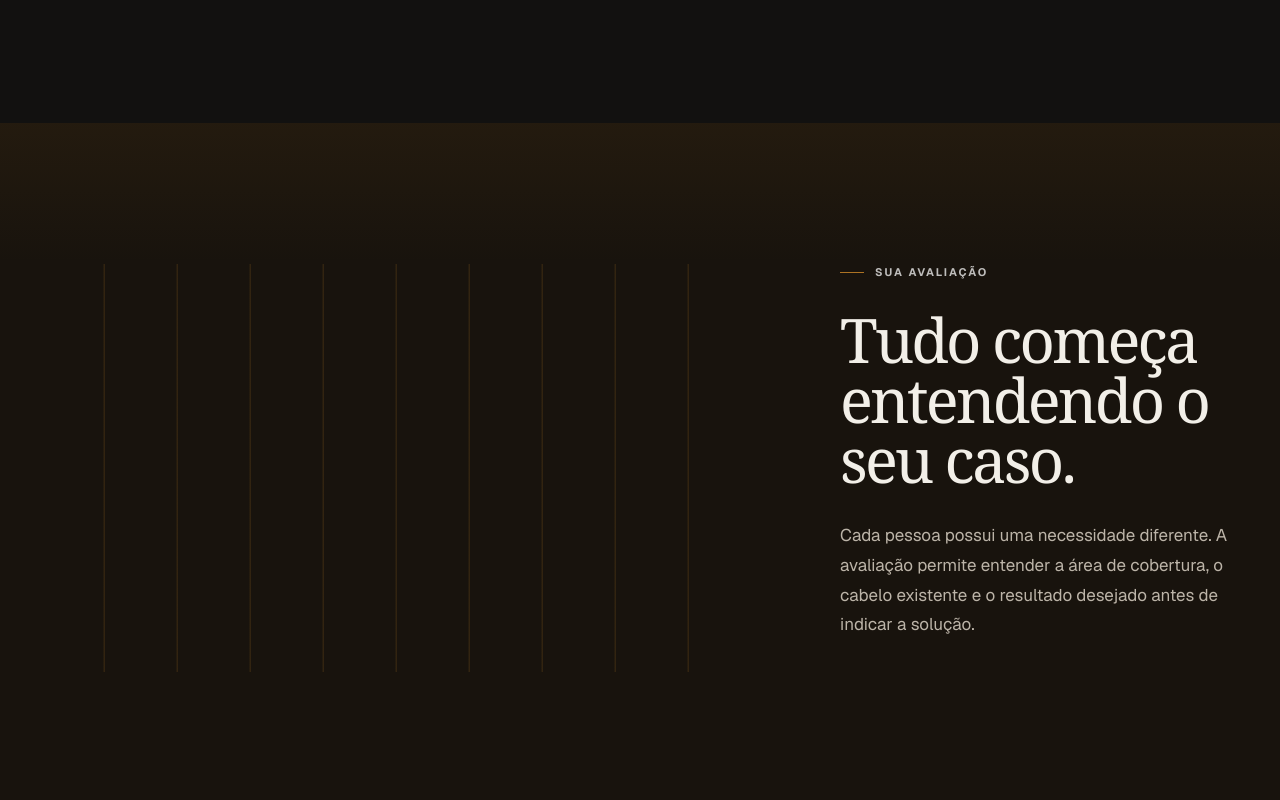
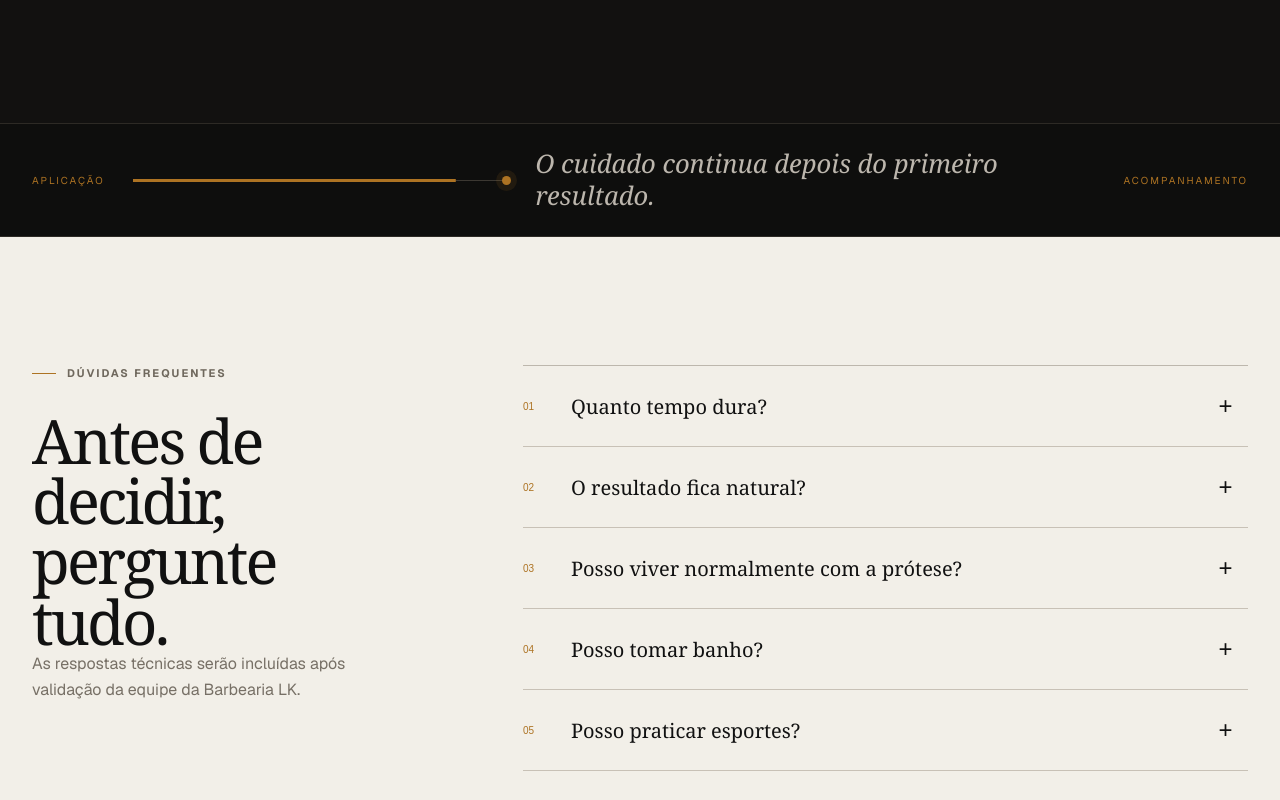
Before and after one commit to dybalaxpkrl/repositorio-LK, a Next.js app: page / in a window 1280 px wide. Shown: the part 4600-5400 px from the top of the page. Built offline with nearby package versions, Linux system fonts and the light colour scheme; no server answers.

Commit message:
Remove redundant evaluation section

```diff
--- a/app/page.tsx
+++ b/app/page.tsx
@@ -62,8 +62,6 @@ export default function Home() {
 
     <section className="process" id="processo"><div className="process-title"><p className="eyebrow"><span/> Como funciona</p><h2>Da avaliação ao acabamento.</h2><p>Um processo claro, conduzido a partir das necessidades do seu caso.</p></div><div className="timeline">{steps.map(([n,title,text])=><article key={n}><span>{n}</span><div><h3>{title}</h3><p>{text}</p></div></article>)}</div></section>
 
-    <section className="offer"><div className="offer-lines" aria-hidden="true"/><div className="offer-copy"><p className="eyebrow"><span/> Sua avaliação</p><h2>Tudo começa entendendo o seu caso.</h2><p>Cada pessoa possui uma necessidade diferente. A avaliação permite entender a área de cobertura, o cabelo existente e o resultado desejado antes de indicar a solução.</p></div><aside><span>Benefício</span><p>Fechando sua prótese após a avaliação, sua primeira manutenção é por nossa conta.</p><small>Uma forma de acompanhar de perto o começo dessa nova fase.</small></aside></section>
-
     <TransitionBridge from="Aplicação" to="Acompanhamento" text="O cuidado continua depois do primeiro resultado."/>
 
     <section className="faq section-light" id="duvidas"><div className="faq-intro"><p className="eyebrow dark"><span/> Dúvidas frequentes</p><h2>Antes de decidir,<br/>pergunte tudo.</h2><p>As respostas técnicas serão incluídas após validação da equipe da Barbearia LK.</p></div><div className="accordion">{faqs.map((q,i)=><details key={q}><summary><span>{String(i+1).padStart(2,"0")}</span>{q}<b aria-hidden="true">+</b></summary><p data-status="aguardando-validacao">Resposta aguardando validação técnica do cliente.</p></details>)}<details><summary><span>09</span>Quanto custa uma prótese capilar?<b aria-hidden="true">+</b></summary><p>O valor varia conforme as características e necessidades de cada caso, por isso é necessário realizar uma avaliação antes da definição do investimento.</p></details></div></section>
```
